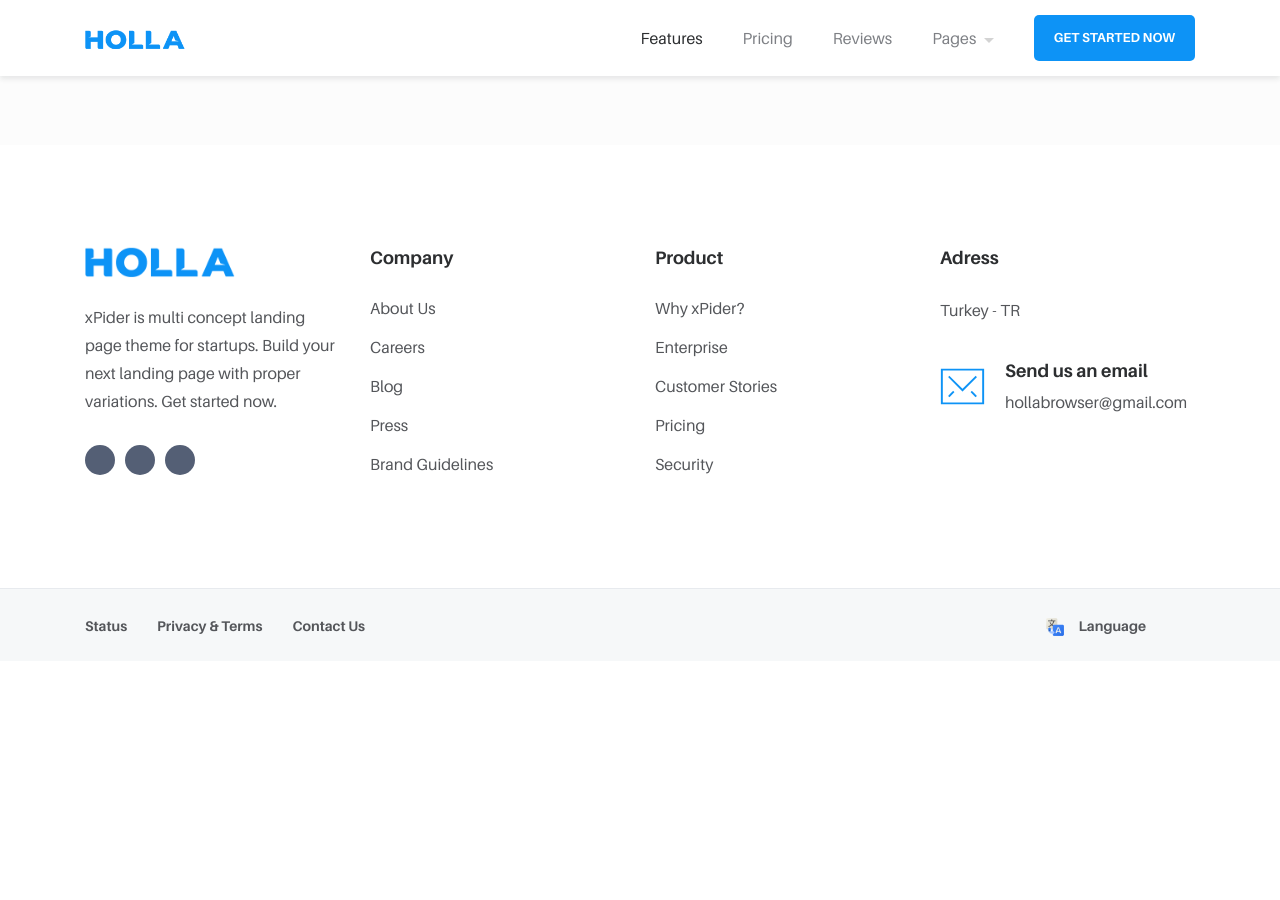
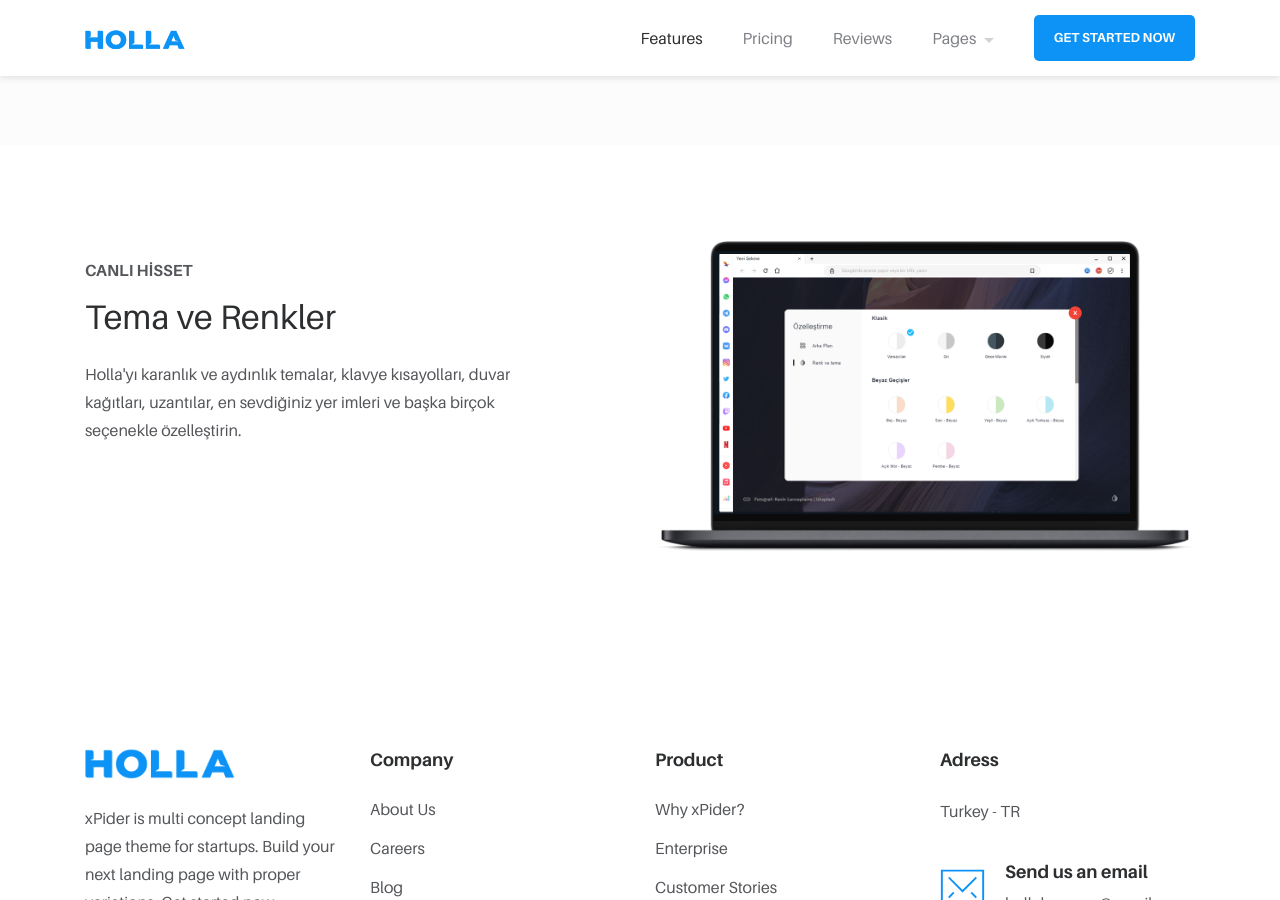
Before and after one commit to meforce/holla, a Jekyll site: the page built from docs/index.html, in a window 1280 px wide and 900 px high, scrolled down 3275 px. Built offline with Jekyll 4.4.1, drawn with Linux system fonts in a browser that asks for light colours; some web fonts are replaced; Markdown is read by kramdown in place of the engine named in the settings; before the commit the page ends 3936 px from its top, so only the background shows below that.

Commit message:
Update features.html

```diff
--- a/docs/_includes/features.html
+++ b/docs/_includes/features.html
@@ -162,7 +162,7 @@ padding-top: 9.8rem;
 <!-- =========== End of Bird ============ -->
 
 
- <!-- =========== Start of Left Menu ============ -->
+<!-- =========== Start of Left Menu ============ -->
 <section class="space">
 <div class="container">
 <div class="row">
@@ -211,3 +211,30 @@ padding-top: 9.8rem;
 <!-- end of container -->
 </section>
 <!-- =========== End of AdBlock ============ -->
+
+
+  <!-- =========== Start of Theme ============ -->
+<section class="space">
+<div class="container">
+<div class="row">
+<div class="col-12 col-md-10 col-lg-5 mb-50 mb-lg-0 reveal">
+<p style="margin-top: 15px;" class="mb-10 text-uppercase font-w-700"><i18n>CANLI HİSSET</i18n></p>
+<h3 class="mb-20 font-w-400"><i18n>Tema ve Renkler</i18n></h3>
+<p class="mb-0"><i18n>Holla'yı karanlık ve aydınlık temalar, klavye kısayolları, duvar kağıtları, uzantılar, en sevdiğiniz yer imleri ve başka birçok seçenekle özelleştirin.</i18n></p>
+<a style="display:none" href="#" class="btn btn--transparent p-0 btn--arrow-after btn--color-dark btn-border-hover">
+<span class="btn__text mr-30"><i18n>Daha Fazla Bilgi Alın</i18n</span>
+</a>
+</div>
+<!-- end of col -->
+<div class="col-12 col-md-9 col-lg-6 ml-lg-auto reveal">
+<div class="position-relative">
+<picture><img class="rounded-default" src="https://meforce.github.io/holla/img/free-theme.png" alt=""></picture>
+</div>
+</div>
+<!-- end of col -->
+</div>
+<!-- end of row -->
+</div>
+<!-- end of container -->
+</section>
+<!-- =========== End of Theme ============ -->
```
